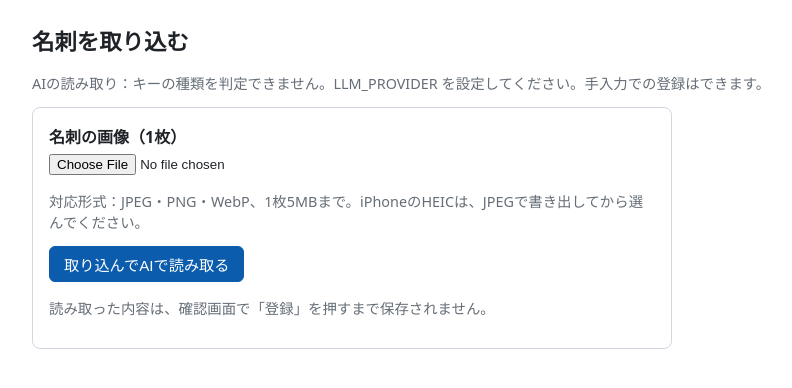
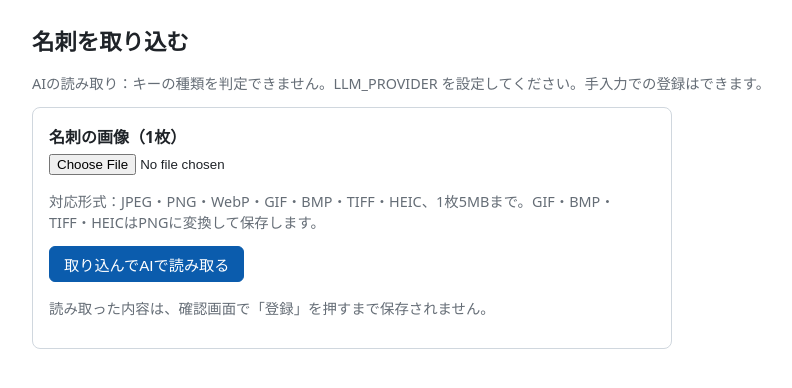
Before and after one commit to sean-from-japan/business-card-manager, a Flask app: page /cards/new in a window 1280 px wide. Shown: the part 57-445 px from the top of the page, without its empty margins (82-874 px from the left). Run offline with Flask 3, Linux system fonts and the light colour scheme; the visitor is signed in with stand-in values (Sample User, id 1); data comes from the database, SQL or seed files in the repository.

Commit message:
feat: GIF/BMP/TIFF upload via PNG conversion; default gpt-5.4-mini chosen by measured comparison

```diff
--- a/app.py
+++ b/app.py
@@ -7,14 +7,24 @@ import sys
 from functools import wraps
 
 from flask import Flask, abort, flash, g, redirect, render_template, request, send_file, session, url_for
-from PIL import Image, UnidentifiedImageError
+from PIL import Image, ImageOps, UnidentifiedImageError
 from werkzeug.security import check_password_hash, generate_password_hash
 
 import access
 import db
 import extract
 
-ALLOWED_FORMATS = {"JPEG": ".jpg", "PNG": ".png", "WEBP": ".webp"}
+ALLOWED_FORMATS = {"JPEG": ".jpg", "PNG": ".png", "WEBP": ".webp"}  # stored as uploaded
+# Accepted but stored as PNG, because browsers cannot show TIFF and GIF/BMP may be animated or huge.
+CONVERT_FORMATS = {"GIF", "BMP", "TIFF"}
+try:  # optional: iPhone photos (HEIC/HEIF) when pillow-heif is installed
+    import pillow_heif
+
+    pillow_heif.register_heif_opener()
+    CONVERT_FORMATS.add("HEIF")
+except ImportError:
+    pass
+FORMAT_LABEL = "JPEG・PNG・WebP・GIF・BMP・TIFF" + ("・HEIC" if "HEIF" in CONVERT_FORMATS else "")
 MAX_UPLOAD_BYTES = 5 * 1024 * 1024
 MIN_PASSWORD_LEN = 8
 HASH_METHOD = "pbkdf2:sha256"  # scrypt is missing from some Python builds (macOS system Python)
@@ -225,26 +235,43 @@ def _register_routes(app: Flask) -> None:
     @login_required
     def card_new():
         if request.method == "GET":
-            return render_template("upload.html", llm=llm_status())
+            return render_template("upload.html", llm=llm_status(), formats=FORMAT_LABEL)
         f = request.files.get("image")
         if not f or not f.filename:
             flash("画像ファイルを選んでください。", "error")
-            return render_template("upload.html", llm=llm_status()), 400
+            return render_template("upload.html", llm=llm_status(), formats=FORMAT_LABEL), 400
         data = f.read()
         if len(data) > MAX_UPLOAD_BYTES:
             flash("画像が5MBを超えています。", "error")
-            return render_template("upload.html", llm=llm_status()), 400
+            return render_template("upload.html", llm=llm_status(), formats=FORMAT_LABEL), 400
         try:
             with Image.open(io.BytesIO(data)) as img:
                 fmt = img.format
                 img.verify()
         except (UnidentifiedImageError, OSError, SyntaxError):
             fmt = None
-        if fmt not in ALLOWED_FORMATS:
-            flash("対応していない形式です。JPEG・PNG・WebPの画像を選んでください。", "error")
-            return render_template("upload.html", llm=llm_status()), 400
+        if fmt not in ALLOWED_FORMATS and fmt not in CONVERT_FORMATS:
+            hint = "（HEICは、JPEGに書き出してから選んでください）" if data[4:12] in (b"ftypheic", b"ftypheix", b"ftypmif1") else ""
+            flash(f"対応していない形式です。{FORMAT_LABEL}の画像を選んでください。{hint}", "error")
+            return render_template("upload.html", llm=llm_status(), formats=FORMAT_LABEL), 400
         token = secrets.token_urlsafe(16)
-        image_name = token + ALLOWED_FORMATS[fmt]
+        if fmt in CONVERT_FORMATS:
+            try:
+                with Image.open(io.BytesIO(data)) as img:
+                    img.seek(0)  # first frame of an animated GIF or multi-page TIFF
+                    img = ImageOps.exif_transpose(img)
+                    if img.mode not in ("RGB", "RGBA", "L"):
+                        img = img.convert("RGBA" if "A" in img.getbands() else "RGB")
+                    buf = io.BytesIO()
+                    img.save(buf, format="PNG")
+                data = buf.getvalue()
+            except Exception as e:
+                print(f"app.py: image conversion failed {type(e).__name__}: {e}", file=sys.stderr)
+                flash("画像を読み込めませんでした。別の画像か、JPEG・PNGで保存した画像を選んでください。", "error")
+                return render_template("upload.html", llm=llm_status(), formats=FORMAT_LABEL), 400
+            image_name = token + ".png"
+        else:
+            image_name = token + ALLOWED_FORMATS[fmt]
         with open(os.path.join(app.config["DATA_DIR"], "pending", image_name), "wb") as out:
             out.write(data)
         conn = get_db()
@@ -476,7 +503,7 @@ def _register_routes(app: Flask) -> None:
     @app.errorhandler(413)
     def too_large(_e):
         flash("画像が5MBを超えています。", "error")
-        return render_template("upload.html", llm=llm_status()), 413
+        return render_template("upload.html", llm=llm_status(), formats=FORMAT_LABEL), 413
 
 
 if __name__ == "__main__":
--- a/extract.py
+++ b/extract.py
@@ -67,7 +67,7 @@ def prepare_image(path: str) -> str:
 
 
 KEY_ENV_NAMES = ("LLM_API_KEY", "ANTHROPIC_API_KEY", "OPENAI_API_KEY", "GEMINI_API_KEY")
-DEFAULT_MODELS = {"anthropic": "claude-opus-5-5", "openai": "gpt-5", "gemini": "gemini-2.5-flash"}
+DEFAULT_MODELS = {"anthropic": "claude-opus-5-5", "openai": "gpt-5.4-mini", "gemini": "gemini-2.5-flash"}
 JSON_INSTRUCTION = (
     "\nReturn only a JSON object with these string keys: " + ", ".join(KEYS)
     + ", and unclear_fields (array of those key names)."
--- a/templates/upload.html
+++ b/templates/upload.html
@@ -9,10 +9,10 @@
 <form method="post" enctype="multipart/form-data" class="box" style="max-width:640px" id="upload-form">
   <input type="hidden" name="csrf" value="{{ csrf_token }}">
   <div class="field"><label for="image">名刺の画像（1枚）</label>
-    <input id="image" type="file" name="image" accept="image/jpeg,image/png,image/webp" required></div>
+    <input id="image" type="file" name="image" accept="image/jpeg,image/png,image/webp,image/gif,image/bmp,image/tiff,image/heic,image/heif,.heic,.heif" required></div>
   <img id="preview" alt="選んだ画像のプレビュー" style="display:none; max-width:100%; max-height:280px; border:1px solid var(--line); border-radius:6px; margin-bottom:10px">
   <p id="size-error" class="warn" style="display:none">画像が5MBを超えています。別の画像を選んでください。</p>
-  <p class="muted">対応形式：JPEG・PNG・WebP、1枚5MBまで。iPhoneのHEICは、JPEGで書き出してから選んでください。</p>
+  <p class="muted">対応形式：{{ formats }}、1枚5MBまで。GIF・BMP・TIFF{% if "HEIC" in formats %}・HEIC{% endif %}はPNGに変換して保存します。{% if "HEIC" not in formats %}iPhoneのHEICは、JPEGで書き出してから選んでください。{% endif %}</p>
   <button id="submit">取り込んでAIで読み取る</button>
   <span id="busy" class="muted" style="display:none">読み取り中です。10〜20秒ほどお待ちください。</span>
   <p class="muted">読み取った内容は、確認画面で「登録」を押すまで保存されません。</p>
```
Also changed, not shown: FILES.md (+1 -1 lines), tests/test_http.py (+11 -0 lines), tests/test_providers.py (+1 -1 lines), README.md.
